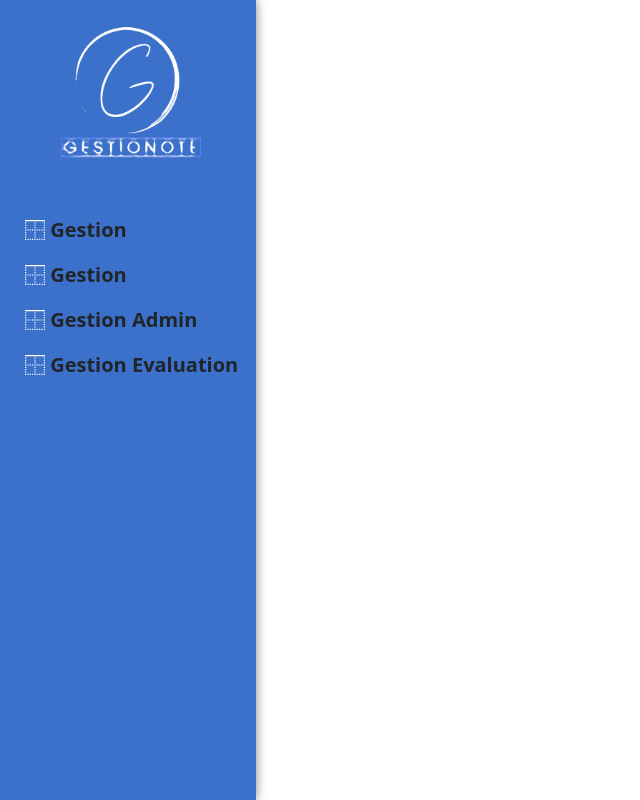
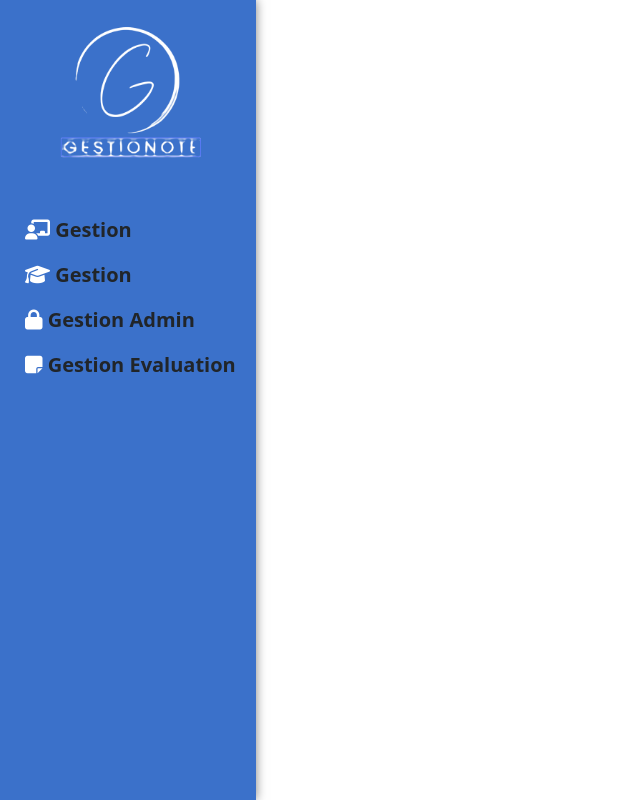
Before and after one commit to saloum45/GestionNote_G2, an Angular app: page /sidebar in a window 1280 px wide. Shown: the whole page, without its empty margins (0-640 px from the left). Built offline with nearby package versions, Linux system fonts and the light colour scheme.

Commit message:
sidebar icons added

```diff
--- a/src/app/sidebar/sidebar.component.html
+++ b/src/app/sidebar/sidebar.component.html
@@ -6,28 +6,28 @@
 
   <div class="sidebar-items">
     <div class="sidebar-item">
-      <span> <i class="bi bi-border-top"></i> Gestion Formateurs </span>
+      <span> <i class="fa-solid fa-chalkboard-user"></i> Gestion Formateurs </span>
       <div class="link-bloc">
         <span id="link">Ajouter</span> <br />
         <span id="link">Lister</span>
       </div>
     </div>
     <div class="sidebar-item">
-      <span> <i class="bi bi-border-top"></i> Gestion Apprenants </span>
+      <span> <i class="fa-solid fa-graduation-cap"></i> Gestion Apprenants </span>
       <div class="link-bloc">
         <span id="link">Ajouter</span> <br />
         <span id="link">Lister</span>
       </div>
     </div>
     <div class="sidebar-item">
-      <span> <i class="bi bi-border-top"></i> Gestion Admin </span>
+      <span> <i class="fa-solid fa-lock"></i> Gestion Admin </span>
       <div class="link-bloc">
         <span id="link">Ajouter</span> <br />
         <span id="link">Lister</span>
       </div>
     </div>
     <div class="sidebar-item">
-      <span> <i class="bi bi-border-top"></i> Gestion Evaluation </span>
+      <span> <i class="fa-solid fa-note-sticky"></i> Gestion Evaluation </span>
       <div class="link-bloc">
         <span id="link">Ajouter</span> <br />
         <span id="link">Lister</span>
```
